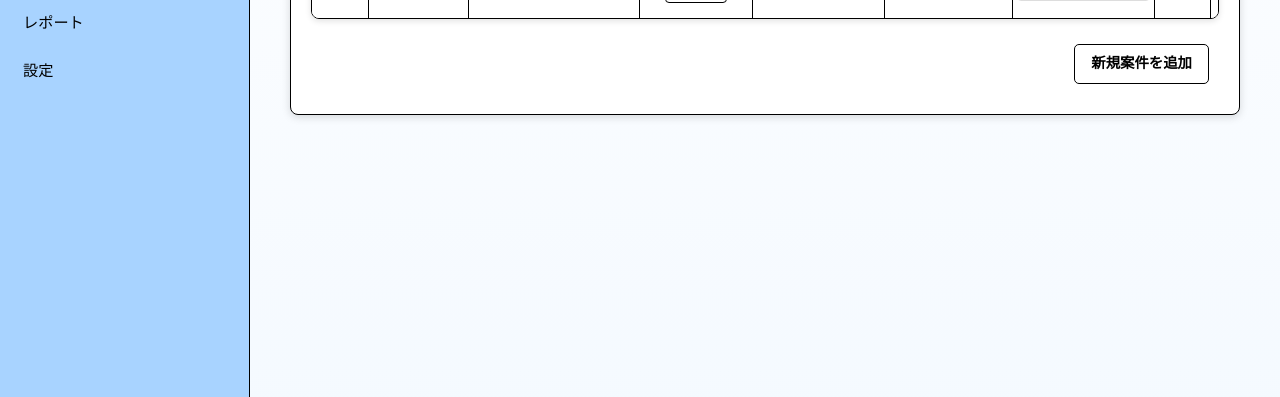
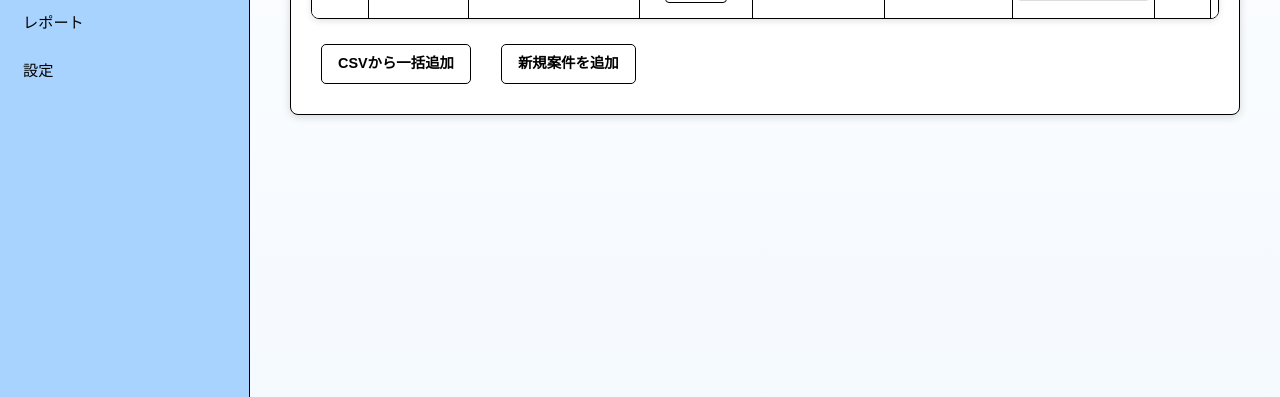
Before and after one commit to 32kikameyama-wq/-, a Python web app: template templates/projects.html in a window 1280 px wide. Shown: the part 403-800 px from the top of the page. Run offline with Jinja, Linux system fonts and the light colour scheme; the template is opened without the code that fills it: most values are stand-ins (such as "Sample title", 1, 10 or a date in 2020).

Commit message:
feat: add CSV bulk import functionality to projects list page
- Add 'CSVから一括追加' button to projects list page
- Add CSV upload modal with file selection and import type selection
- Reuse existing /api/import/csv endpoint for importing projects
- Automatically reload page after successful import to show new projects
- Change '新規案件を追加' button to secondary style
- Support all three import types: projects, video_editing, projects_alt

```diff
--- a/templates/projects.html
+++ b/templates/projects.html
@@ -119,11 +119,14 @@
         </div>
         {% if allow_project_actions|default(True) %}
         <div class="table-actions">
-            {% if request.args.get('company_id') %}
-            <button class="btn btn-primary" onclick="addProject({{ request.args.get('company_id') }})">新規案件を追加</button>
-            {% else %}
-            <button class="btn btn-primary" onclick="addProject()">新規案件を追加</button>
-            {% endif %}
+            <div style="display: flex; gap: 10px; align-items: center;">
+                <button class="btn btn-primary" onclick="showCsvUploadModal()">CSVから一括追加</button>
+                {% if request.args.get('company_id') %}
+                <button class="btn btn-secondary" onclick="addProject({{ request.args.get('company_id') }})">新規案件を追加</button>
+                {% else %}
+                <button class="btn btn-secondary" onclick="addProject()">新規案件を追加</button>
+                {% endif %}
+            </div>
         </div>
         {% endif %}
     </section>
@@ -287,5 +290,106 @@ function editProject(projectId) {
             alert('案件データの取得中にエラーが発生しました。');
         });
 }
+
+// CSVアップロードモーダル
+function showCsvUploadModal() {
+    document.getElementById('csv-upload-modal').style.display = 'flex';
+    document.getElementById('projects-csv-import-form').reset();
+    document.getElementById('projects-import-result').style.display = 'none';
+}
+
+function closeCsvUploadModal() {
+    document.getElementById('csv-upload-modal').style.display = 'none';
+}
+
+function submitProjectsCsvImport() {
+    const formData = new FormData();
+    const fileInput = document.getElementById('projects-csv-file');
+    const importType = document.getElementById('projects-import-type').value;
+    const resultDiv = document.getElementById('projects-import-result');
+
+    if (!fileInput.files[0]) {
+        alert('CSVファイルを選択してください');
+        return;
+    }
+
+    formData.append('csv_file', fileInput.files[0]);
+    formData.append('import_type', importType);
+
+    resultDiv.style.display = 'block';
+    resultDiv.innerHTML = '<p>インポート中...</p>';
+
+    fetch('/api/import/csv', {
+        method: 'POST',
+        body: formData
+    })
+    .then(response => response.json())
+    .then(result => {
+        if (result.status === 'success') {
+            resultDiv.innerHTML = `
+                <div class="success-message">
+                    <h4>インポート成功</h4>
+                    <p>${result.message}</p>
+                    <ul>
+                        <li>インポート件数: ${result.data.imported_count}件</li>
+                        <li>スキップ件数: ${result.data.skipped_count}件</li>
+                    </ul>
+                </div>
+            `;
+            // ページをリロードしてデータを反映
+            setTimeout(() => {
+                window.location.reload();
+            }, 2000);
+        } else {
+            resultDiv.innerHTML = `
+                <div class="error-message">
+                    <h4>インポートエラー</h4>
+                    <p>${result.message}</p>
+                </div>
+            `;
+        }
+    })
+    .catch(error => {
+        resultDiv.innerHTML = `
+            <div class="error-message">
+                <h4>エラーが発生しました</h4>
+                <p>${error.message}</p>
+            </div>
+        `;
+    });
+}
 </script>
+
+<!-- CSVアップロードモーダル -->
+<div id="csv-upload-modal" class="gantt-modal" style="display: none;">
+    <div class="gantt-modal-overlay" onclick="closeCsvUploadModal()"></div>
+    <div class="gantt-modal-content">
+        <div class="gantt-modal-header">
+            <h3>CSVから案件を一括追加</h3>
+            <button class="gantt-modal-close" onclick="closeCsvUploadModal()">×</button>
+        </div>
+        <div class="gantt-modal-body">
+            <form id="projects-csv-import-form" enctype="multipart/form-data">
+                <div class="form-group">
+                    <label for="projects-csv-file">CSVファイルを選択</label>
+                    <input type="file" id="projects-csv-file" name="csv_file" accept=".csv" required>
+                    <small class="form-text">対応形式: 案件管理シート、動画編集管理シート</small>
+                </div>
+                <div class="form-group">
+                    <label for="projects-import-type">インポートタイプ</label>
+                    <select id="projects-import-type" name="import_type" required>
+                        <option value="projects">案件管理シート（ID、企画タイトル、動画素材、完成動画、台本、納期、担当、CL✓/CL✔、納品完了日、支払い済）</option>
+                        <option value="video_editing">動画編集管理シート（納期、ID、企画タイトル、完成尺、担当、納品済、元素材、納品動画、画面キャプチャ素材、完パケ）</option>
+                        <option value="projects_alt">案件管理シート（別形式：ID、企画タイトル、納期、担当、CL✔、動画素材、完成動画、台本、納品完了日、支払い済）</option>
+                    </select>
+                </div>
+                <div id="projects-import-result" class="import-result" style="display: none; margin-top: 15px;"></div>
+            </form>
+        </div>
+        <div class="gantt-modal-footer">
+            <button type="button" class="btn btn-secondary" onclick="closeCsvUploadModal()">キャンセル</button>
+            <button type="button" class="btn btn-primary" onclick="submitProjectsCsvImport()">インポート実行</button>
+        </div>
+    </div>
+</div>
 {% endblock %}
```
